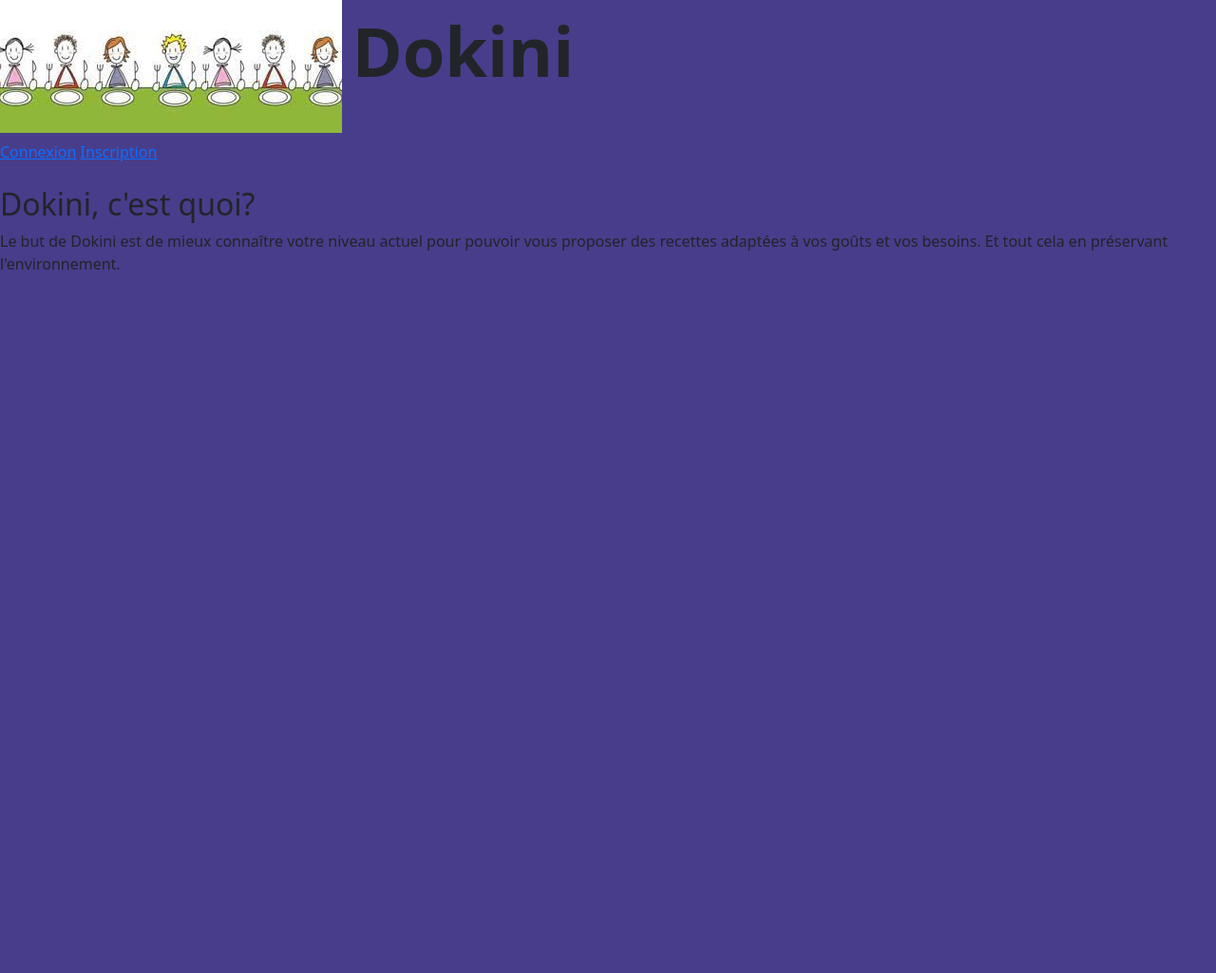
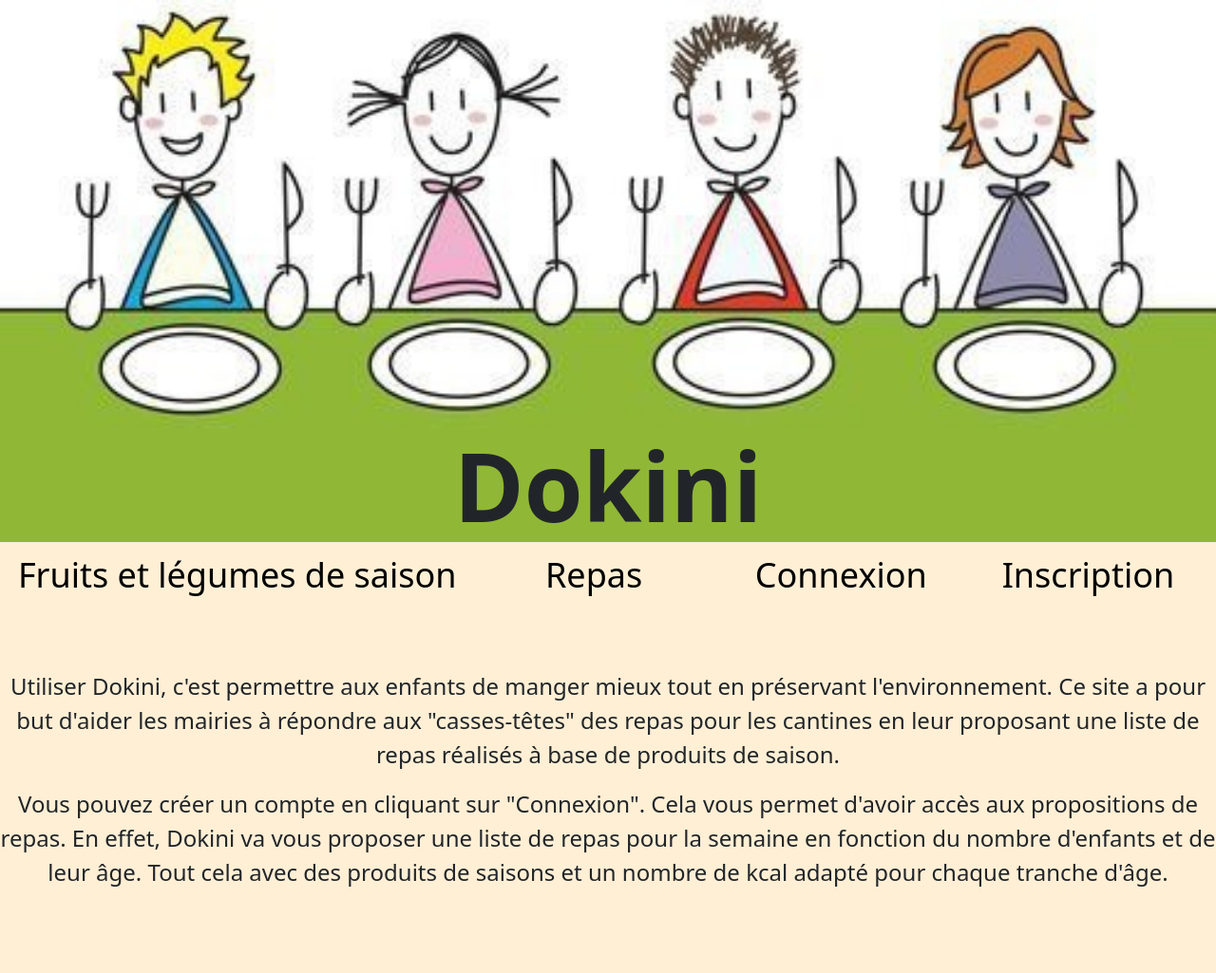
Before and after one commit to Bra-K-C/Dokini, a PHP site: page / in a window 1280 px wide. Shown: the whole page at 95% size. Before the commit the page ends 284 px from the top, so only its background shows below. Run offline with PHP 8.4, Linux system fonts and the light colour scheme.

Commit message:
Rendu acceuil

```diff
--- a/ccs/style.css
+++ b/ccs/style.css
@@ -1,9 +1,49 @@
 body{
- background-color: darkslateblue;
+ background-color: papayawhip;
+}
+
+header{
+  text-align: center;
+  background-color: RGB(144,183,54);
+}
+
+nav{
+  text-align: center;
+  width: 100%;
+}
+
+p{
+  font-size: 150%;
+  text-align: center;
 }
 
 .titre{
-  font-size: 180%;
+  font-size: 250%;
   font-weight:bold;
-  z-index: =2;
 }
+
+.wallpaper{
+  width: 100%;
+}
+
+.navig{
+  display: inline-block;
+  margin-right: auto;
+  margin-left: auto;
+  width: 20%;
+  text-decoration:none;
+  color:black;
+  font-size: 225%;
+}
+
+.navig2{
+  display: inline-block;
+  margin-right: auto;
+  margin-left: auto;
+  width: 38%;
+  text-decoration:none;
+  color:black;
+  font-size: 225%;
+}
+
+.grass
--- a/index.php
+++ b/index.php
@@ -24,6 +24,8 @@ if (isset($_GET['logout']))
   </header>
 
   <nav>
+    <a class="navig2" href="pages/season_full.php">Fruits et légumes de saison</a>
+    <a class="navig" href="pages/scrap.php">Repas</a>
     <?php
     session_start();
     if(!utils::IsConnected()){
@@ -39,10 +41,22 @@ if (isset($_GET['logout']))
   </nav>
 
   <br />
-  <h2>Dokini, c'est quoi?</h2>
-    <p class = "texteG">
-      Le but de Dokini est de mieux connaître votre niveau actuel pour pouvoir
-      vous proposer des recettes adaptées à vos goûts et vos besoins. Et tout
-      cela en préservant l'environnement.
-    </p>
+  <br />
+  <br />
+  <p>
+    Utiliser Dokini, c'est permettre aux enfants de manger mieux tout en
+    préservant l'environnement. Ce site a pour but d'aider les mairies à
+    répondre aux "casses-têtes" des repas pour les cantines en leur proposant
+    une liste de repas réalisés à base de produits de saison.
+  </p>
+  <p>
+    Vous pouvez créer un compte en cliquant sur "Connexion". Cela vous permet
+    d'avoir accès aux propositions de repas. En effet, Dokini va vous proposer
+    une liste de repas pour la semaine en fonction du nombre d'enfants et de
+    leur âge. Tout cela avec des produits de saisons et un nombre de kcal adapté
+    pour chaque tranche d'âge.
+  </p>
+  <br />
+  <br />
+  <br />
 </body>
```
Also changed, not shown: img/cantine.jpg.
